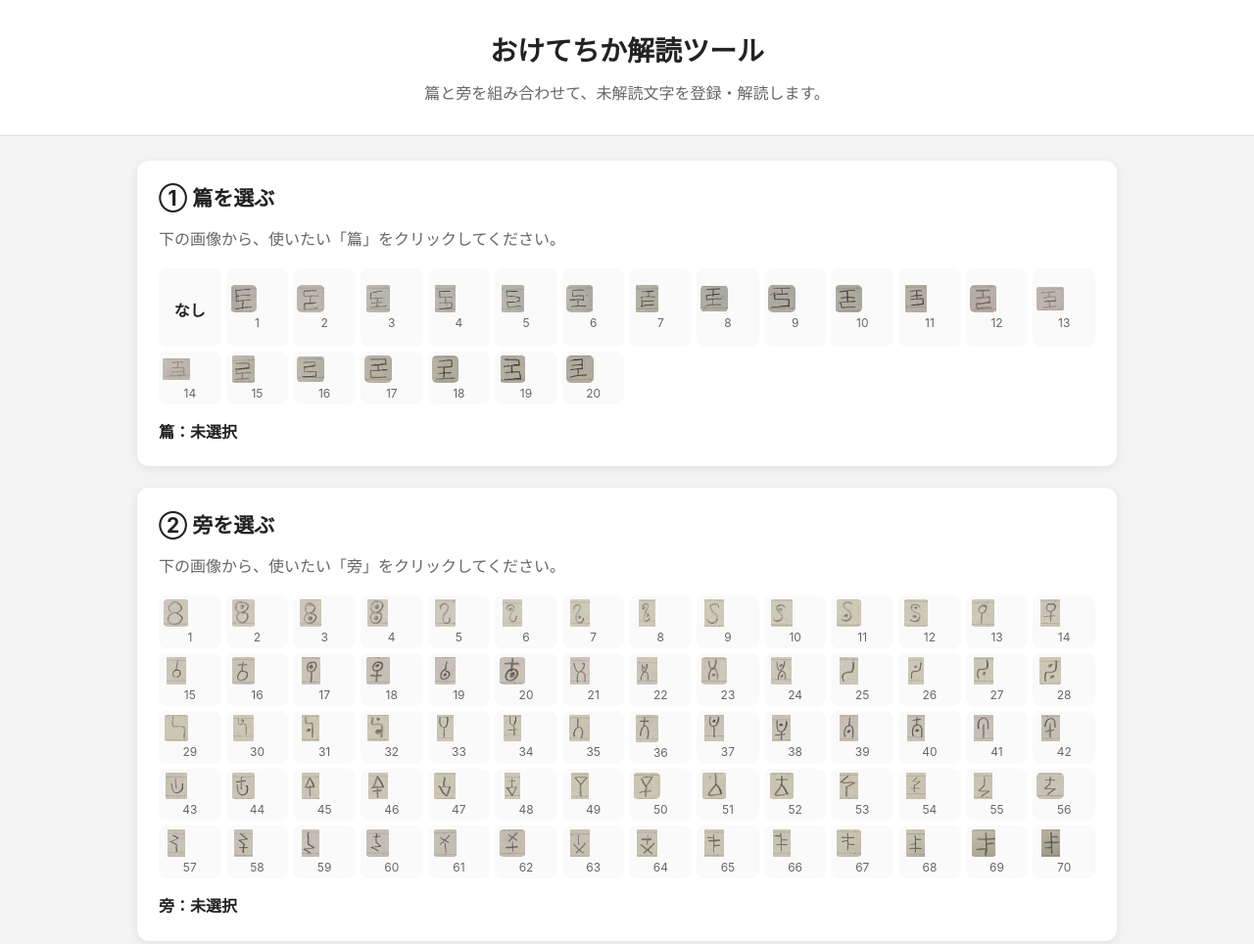
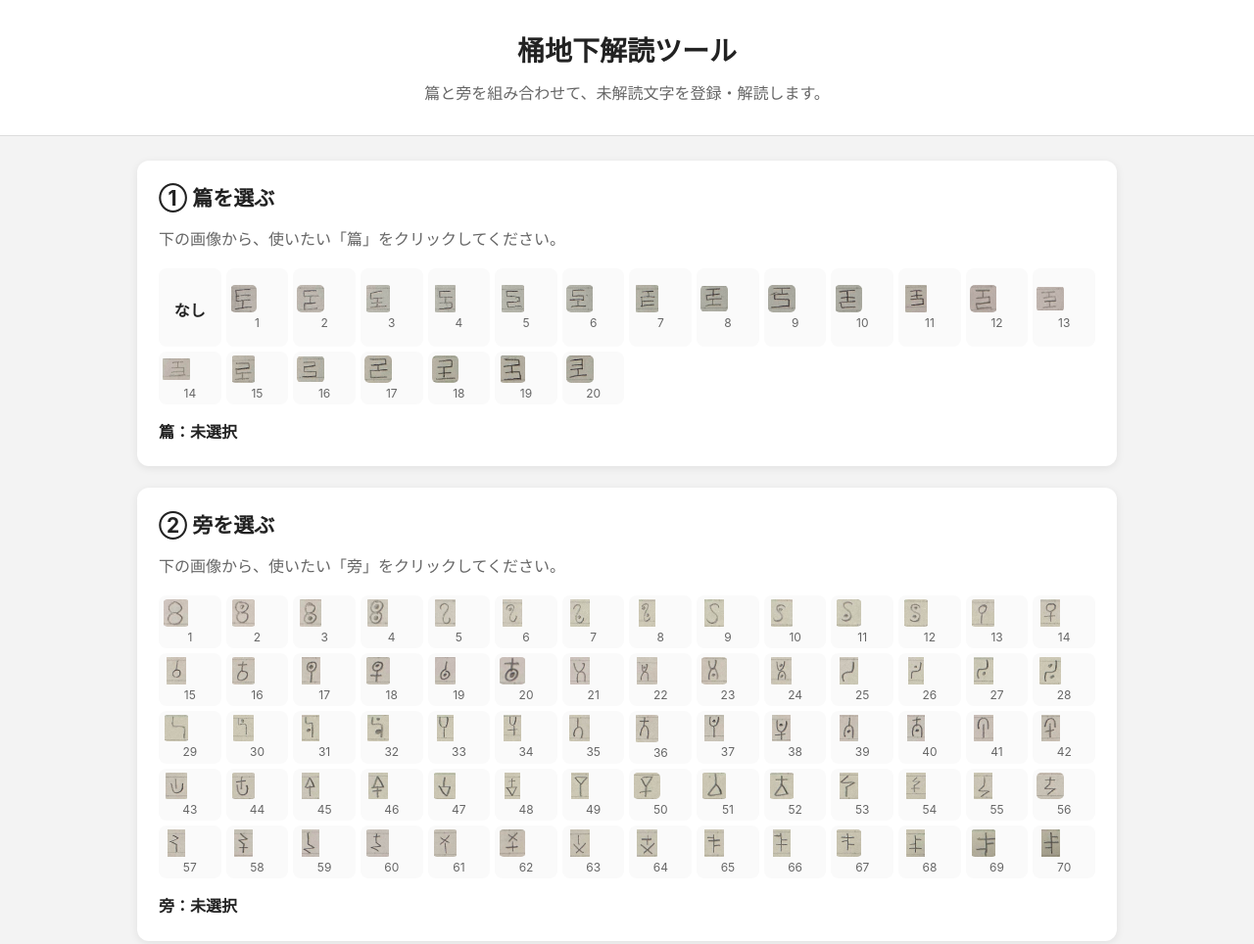
Before and after one commit to koyuki1129/okethechika-decoder, a plain HTML site: page index.html in a window 1280 px wide. Shown: the top 964 px of the page at 98% size. Drawn offline with Linux system fonts and the light colour scheme.

Commit message:
Update index.html

```diff
--- a/index.html
+++ b/index.html
@@ -3,14 +3,14 @@
 <head>
   <meta charset="UTF-8">
   <meta name="viewport" content="width=device-width, initial-scale=1.0">
-  <title>おけてちか解読ツール</title>
+  <title>桶地下解読ツール</title>
   <link rel="stylesheet" href="style.css">
 </head>
 
 <body>
 
   <header>
-    <h1>おけてちか解読ツール</h1>
+    <h1>桶地下解読ツール</h1>
     <p>篇と旁を組み合わせて、未解読文字を登録・解読します。</p>
   </header>
 
```
